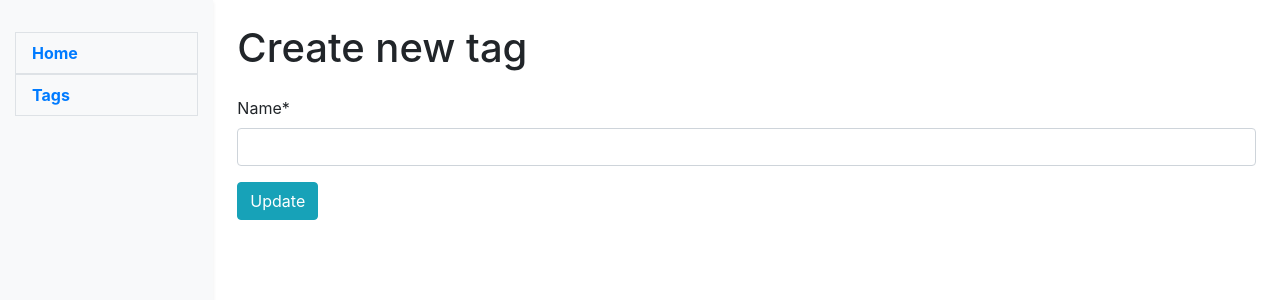
After one commit to ArkadiuszBalakier/Python_todo_list, a Django app: page /tag/create/ in a window 1280 px wide. The commit adds this page. Shown: the top 300 px of the page. Run offline with Django 5.2, Linux system fonts and the light colour scheme; some libraries are stand-ins or nearby versions.

Commit message:
feat: add create and update tag views, urls, templates

```diff
--- a/Python_todo_list/settings.py
+++ b/Python_todo_list/settings.py
@@ -123,3 +123,6 @@ STATIC_URL = 'static/'
 STATICFILES_DIRS = [
     os.path.join(BASE_DIR, 'static'),
 ]
+
+CRISPY_ALLOWED_TEMPLATE_PACKS = "bootstrap4"
+CRISPY_TEMPLATE_PACK = "bootstrap4"
--- a/templates/base.html
+++ b/templates/base.html
@@ -22,7 +22,7 @@
                         </a>
                     </li>
                     <li class="nav-item">
-                        <a class="nav-link active font-weight-bold border" href="#">
+                        <a class="nav-link active font-weight-bold border" href="{% url 'todo:tags' %}">
                             Tags
                         </a>
                     </li>
--- /dev/null
+++ b/templates/todo/tag_form.html
@@ -0,0 +1,11 @@
+{% extends "base.html" %}
+{% load crispy_forms_filters %}
+{% load crispy_forms_tags %}
+{% block content %}
+  <h1>{% if object %}Update Tag{% else %}Create new tag{% endif %}</h1>
+  <form method="post" class="mt-4">
+    {% csrf_token %}
+    {{ form|crispy }}
+    <button class="btn btn-info">Update</button>
+  </form>
+{% endblock %}
--- a/todo/urls.py
+++ b/todo/urls.py
@@ -1,11 +1,13 @@
 from django import views
 from django.urls import path
 
-from todo.views import IndexView, TagsView, TagDeleteView
+from todo.views import IndexView, TagsView, TagDeleteView, TagUpdateView, TagCreateView
 
 app_name = "todo"
 urlpatterns = [
     path('', IndexView.as_view(), name='index'),
     path("tags/", TagsView.as_view(), name='tags'),
-    path("tag/<int:pk>/", TagDeleteView.as_view(), name='tags-delete'),
+    path("tag/<int:pk>/delete/", TagDeleteView.as_view(), name='tags-delete'),
+    path("tag/<int:pk>/update/", TagUpdateView.as_view(), name='tags-update'),
+    path("tag/create/", TagCreateView.as_view(), name='tags-create'),
 ]
--- a/todo/views.py
+++ b/todo/views.py
@@ -1,6 +1,6 @@
 from django.shortcuts import render
 from django.urls import reverse_lazy
-from django.views.generic import TemplateView, ListView, DetailView, DeleteView
+from django.views.generic import TemplateView, ListView, DetailView, DeleteView, UpdateView, CreateView
 
 from todo.models import Task, Tag
 
@@ -21,3 +21,14 @@ class TagsView(ListView):
 class TagDeleteView(DeleteView):
     model = Tag
     success_url = reverse_lazy('todo:tags')
+
+
+class TagUpdateView(UpdateView):
+    model = Tag
+    fields = "__all__"
+    success_url = reverse_lazy("todo:tags")
+
+class TagCreateView(CreateView):
+    model = Tag
+    fields = "__all__"
+    success_url = reverse_lazy("todo:tags")
```
Also changed, not shown: templates/todo/tag_list.html (+7 -1 lines).
